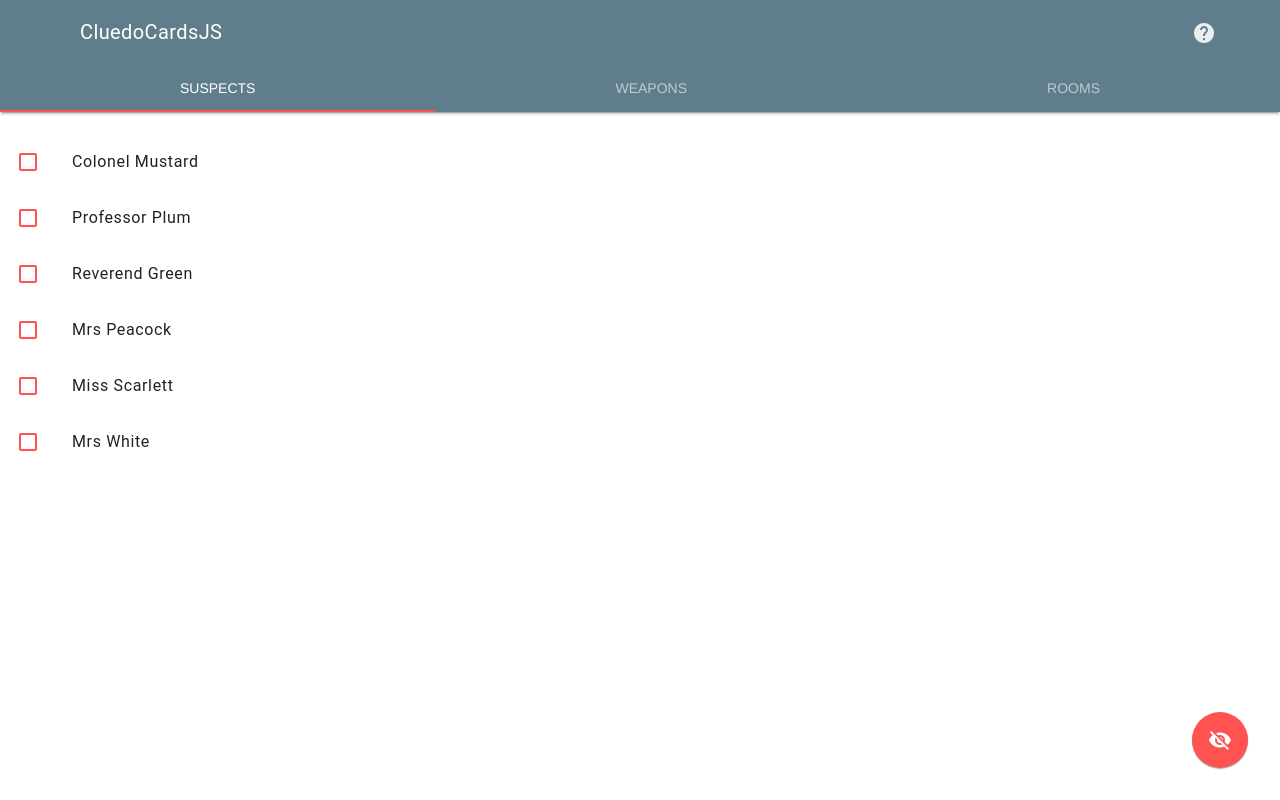
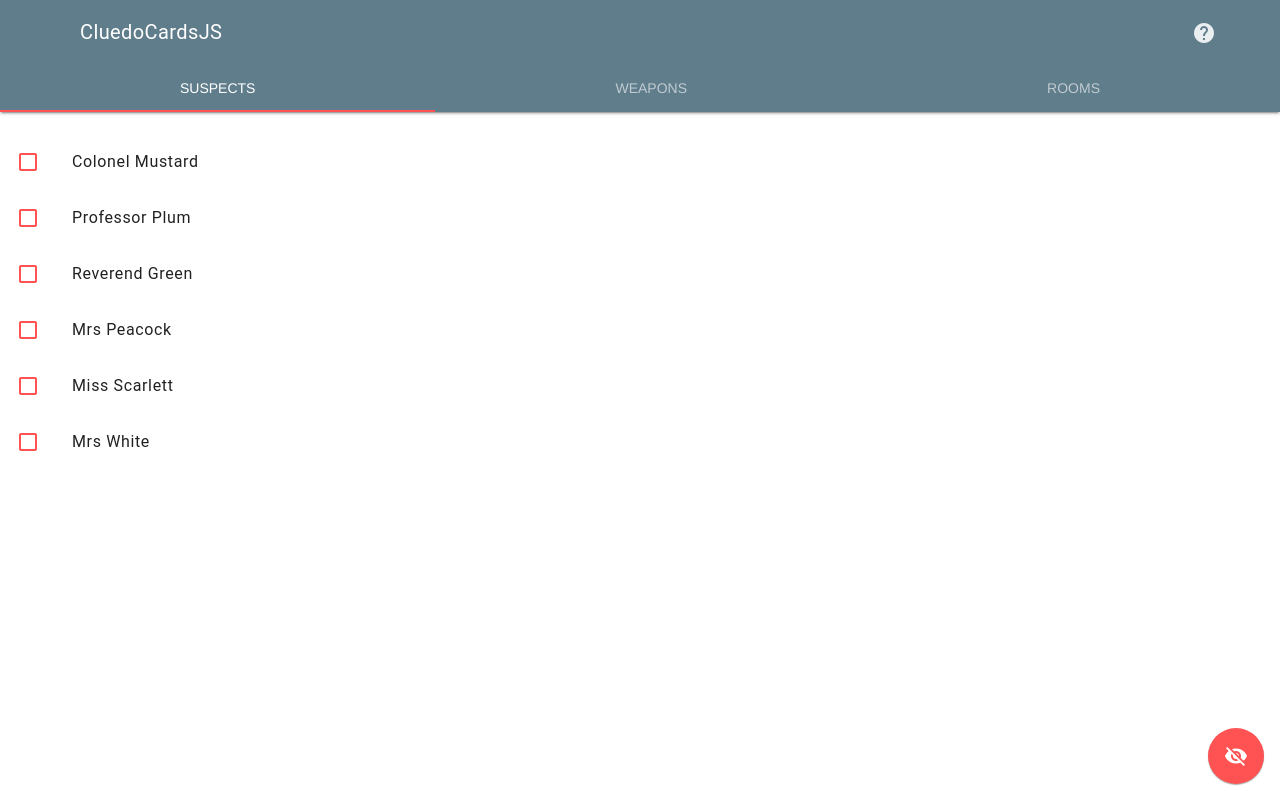
Before and after one commit to Co2p/CluedoJS, a plain HTML site: page index.html in a window 1280 px wide. Drawn offline with nearby package versions, Linux system fonts and the light colour scheme.

Commit message:
Update style.css

```diff
--- a/style.css
+++ b/style.css
@@ -1,5 +1,5 @@
 .fab {
   position: fixed;
-  bottom: 32px;
-  right: 32px;
+  bottom: 16px;
+  right: 16px;
 }
```
